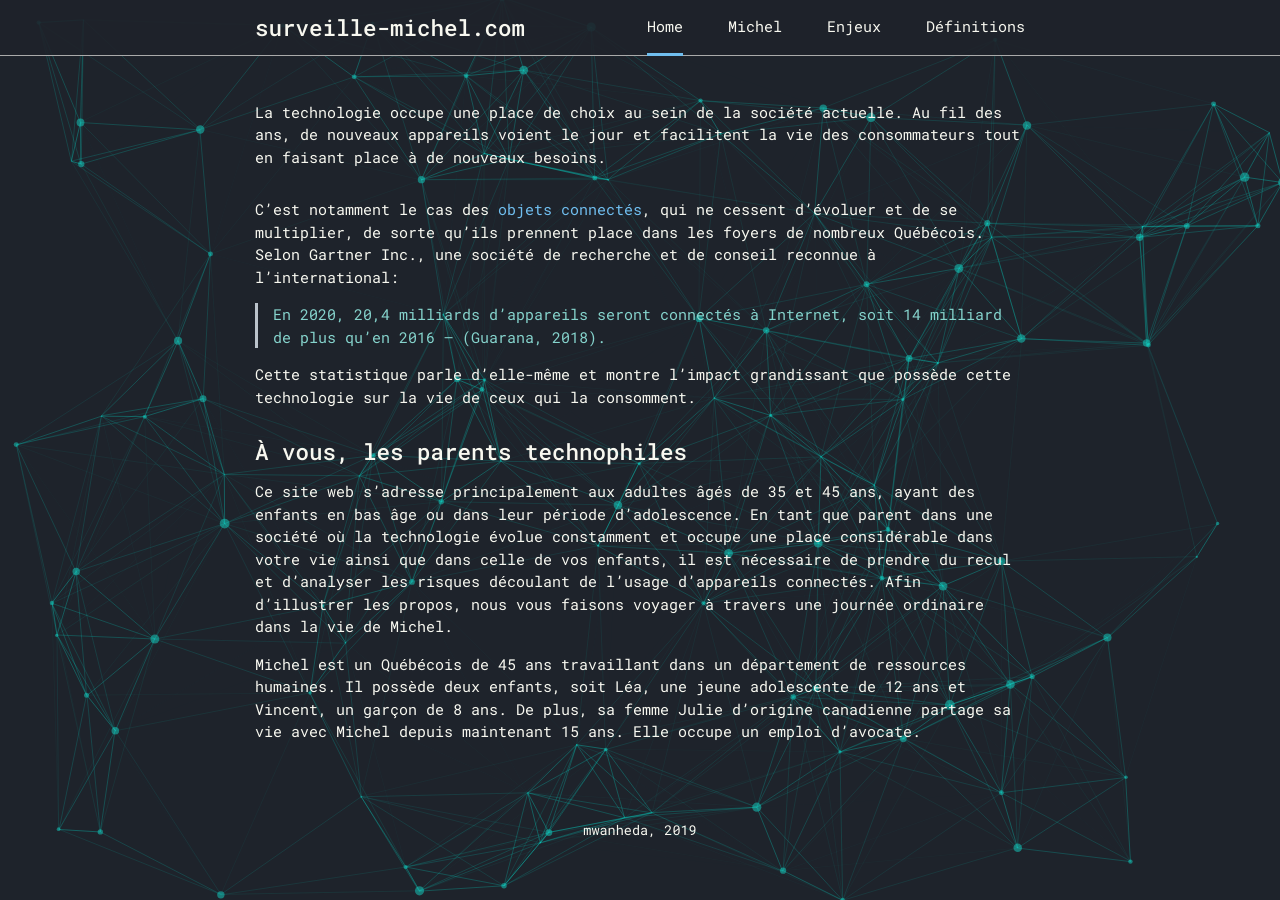
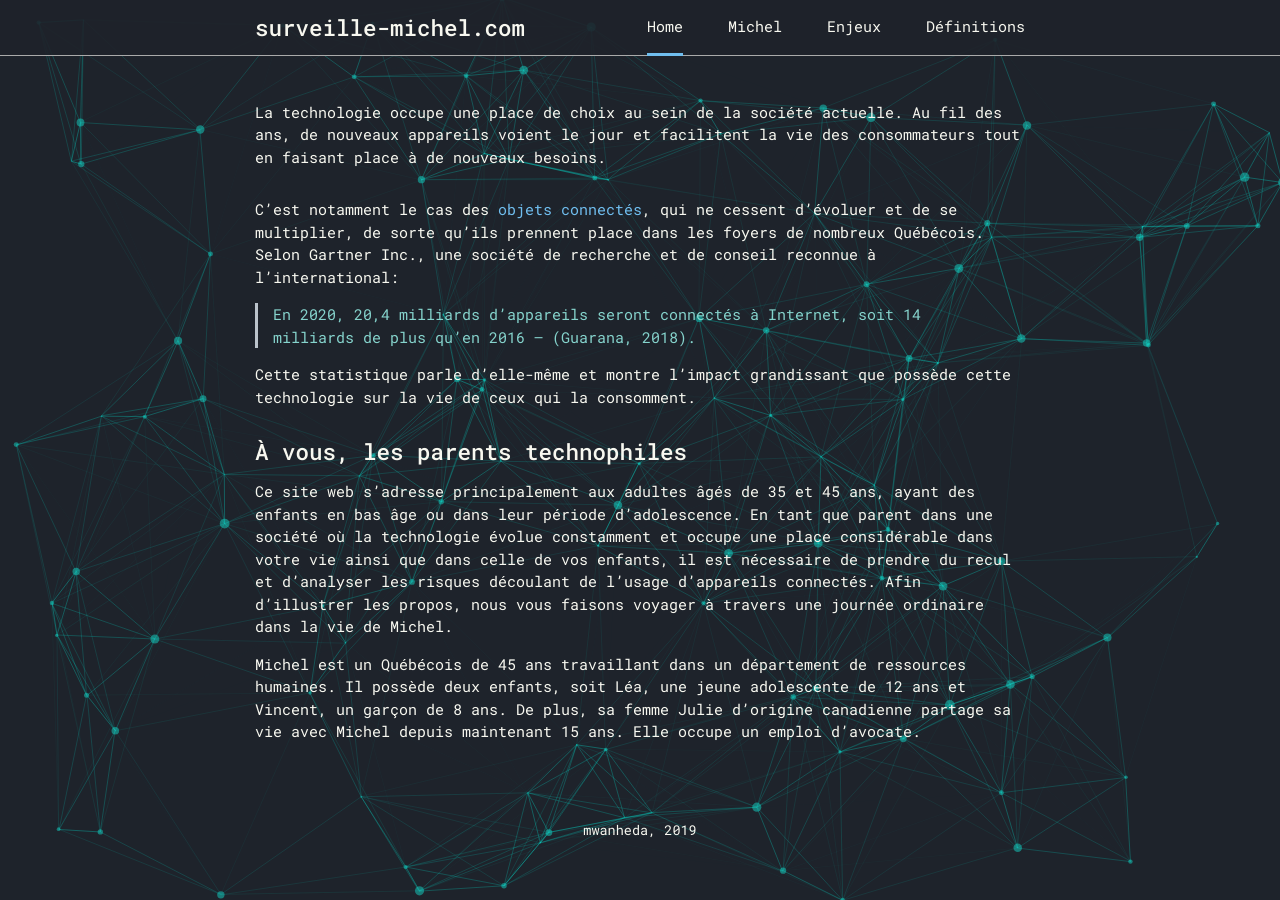
Before and after one commit to mwanheda/michel, a Jekyll site: the page built from index.md, in a window 1280 px wide. Built offline with Jekyll 4.4.1, drawn with Linux system fonts in a browser that asks for light colours.

Commit message:
Adjustments

```diff
--- a/css/main.css
+++ b/css/main.css
@@ -253,7 +253,7 @@ a:hover {
 .markdown-body h6 {
     margin-top: 2rem;
     margin-bottom: 1rem;
-    /*font-weight: 600;*/
+    font-weight: 500;
 }
 
 .markdown-body > :first-child {
--- a/index.md
+++ b/index.md
@@ -11,7 +11,7 @@ La technologie occupe une place de choix au sein de la société actuelle. Au fi
 
 C’est notamment le cas des [objets connectés]({{ site.baseurl }}/definitions#objets-connectes), qui ne cessent d’évoluer et de se multiplier, de sorte qu’ils prennent place dans les foyers de nombreux Québécois. Selon Gartner Inc., une société de recherche et de conseil reconnue à l’international:
 
-> En 2020, 20,4 milliards d’appareils seront connectés à Internet, soit 14 milliard de plus qu’en 2016 — (Guarana, 2018).
+> En 2020, 20,4 milliards d’appareils seront connectés à Internet, soit 14 milliards de plus qu’en 2016 — (Guarana, 2018).
 
 Cette statistique parle d’elle-même et montre l’impact grandissant que possède cette technologie sur la vie de ceux qui la consomment.
 
```
